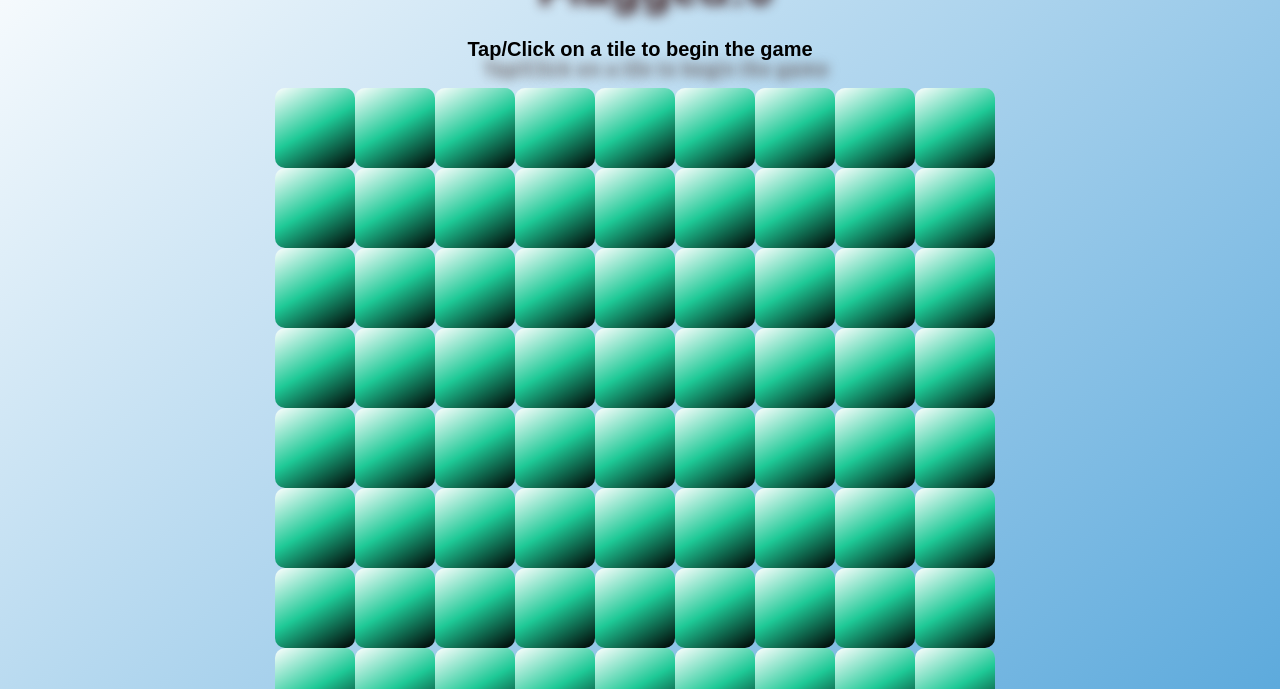
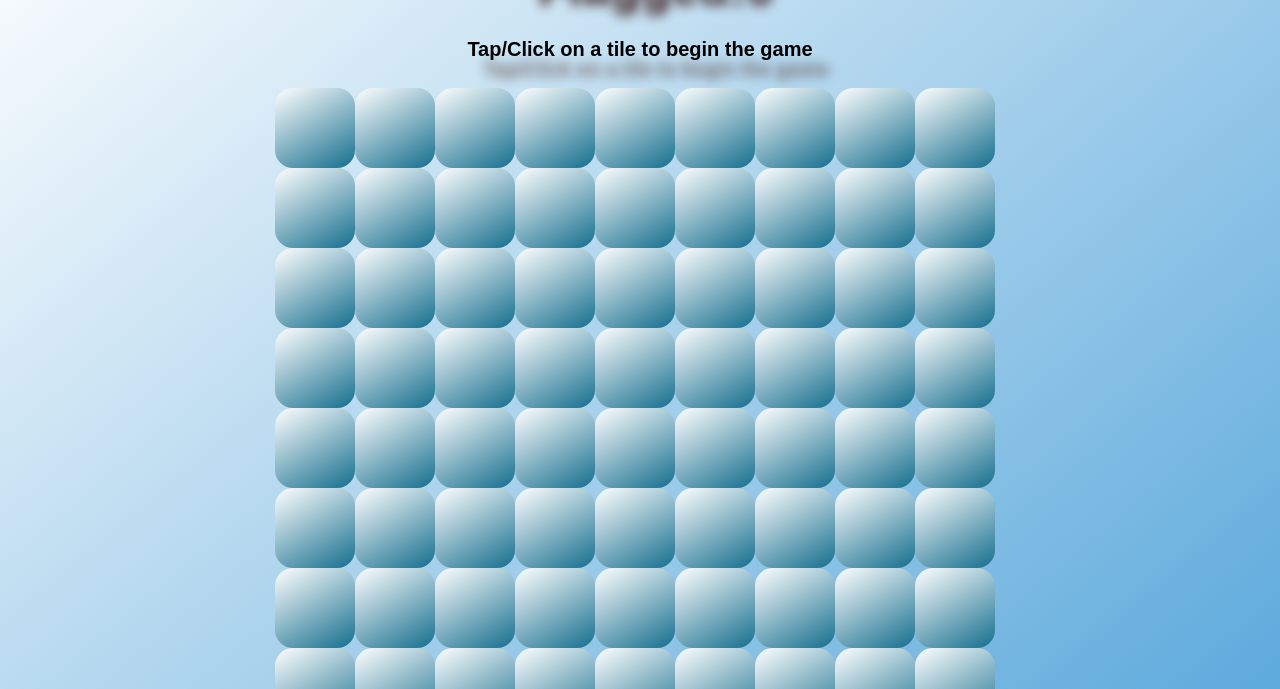
Before and after one commit to kuv2707/Minesweeper-JS, a website: page index.html in a window 1280 px wide. Shown: the part 111-800 px from the top of the page. Drawn offline with Linux system fonts and the light colour scheme.

Commit message:
repairws

```diff
--- a/Mine.js
+++ b/Mine.js
@@ -18,6 +18,7 @@ var mleave=function()
     this.style.background=getMineOfButton(this).mainAppearance;
     this.style.boxShadow="none";
 }
+var defCol="#156e8e";
 const colorArray=["black","#11e5f0","#e6e629","#ebac7c","#d97d14","#eb6b57","#e0420d","#ed1515","#960e0e"];
 class Mine
 {
@@ -28,7 +29,7 @@ class Mine
         this.hasBomb=false;
         this.revealed=false;
         this.textOnReveal=EMPTYSPACE;
-        this.mainAppearance="linear-gradient(150deg,#FFFFFF,#2de620,#000000)";
+        this.mainAppearance="linear-gradient(150deg,#FFFFFF,"+defCol+")";
         this.face.style.background=this.mainAppearance;
         this.face.id=""+this.location.getX+location.getY;
         this.face.className="Mines";
@@ -48,7 +49,7 @@ class Mine
         this.hasBomb=false;
         this.revealed=false;
         this.textOnReveal=EMPTYSPACE;
-        this.mainAppearance="linear-gradient(150deg,#FFFFFF,#1ec996,#000000)";
+        this.mainAppearance="linear-gradient(150deg,#FFFFFF,"+defCol+")";
         this.face.style.background=this.mainAppearance;
         this.face.innerHTML=EMPTYSPACE;
     }
@@ -59,6 +60,7 @@ class Mine
             this.mainAppearance="linear-gradient(150deg,#FFFFFF,"+newcol+")";
             this.face.style.background=this.mainAppearance;
         }
+        defCol=newcol;
     }
     setTextOnReveal(text)
     {
--- a/basicStyle.css
+++ b/basicStyle.css
@@ -2,8 +2,8 @@
 {
     width:80px;
     height:80px;
-    border-radius:10px;
-    border:none;
+    border-radius:18px;
+    border:#000000;
     font-size:48px;
 
 }
```
